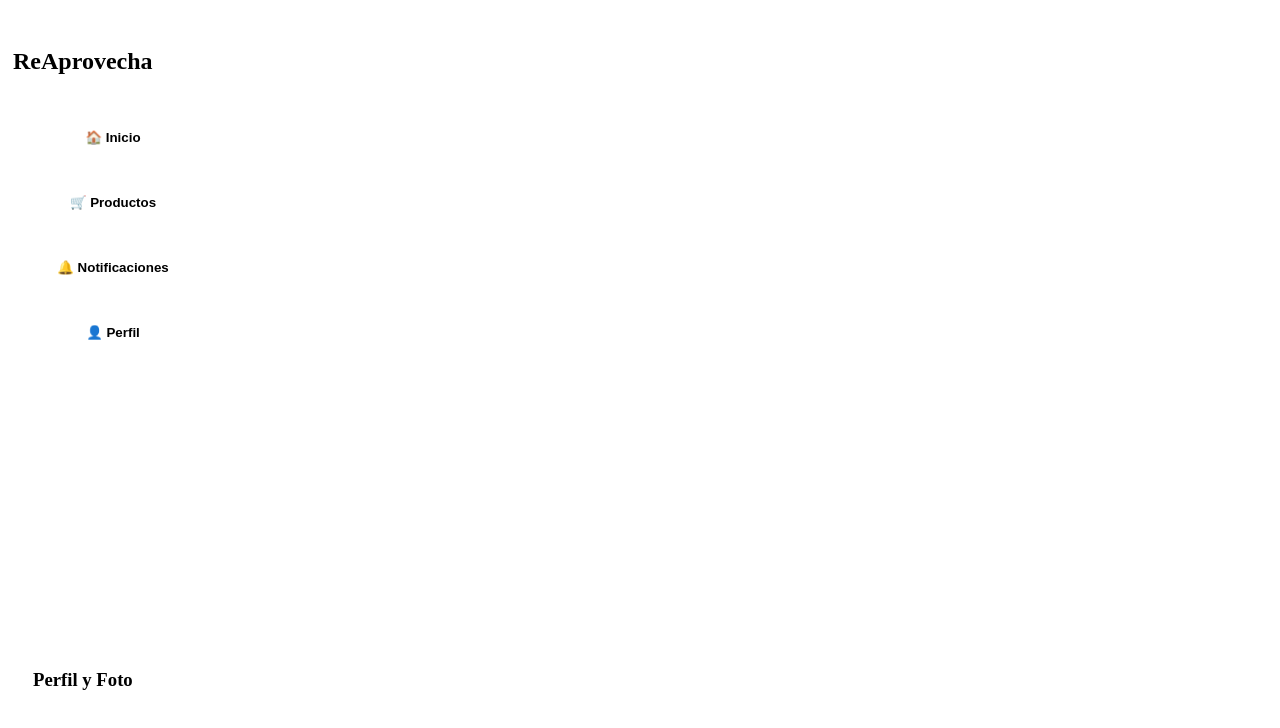
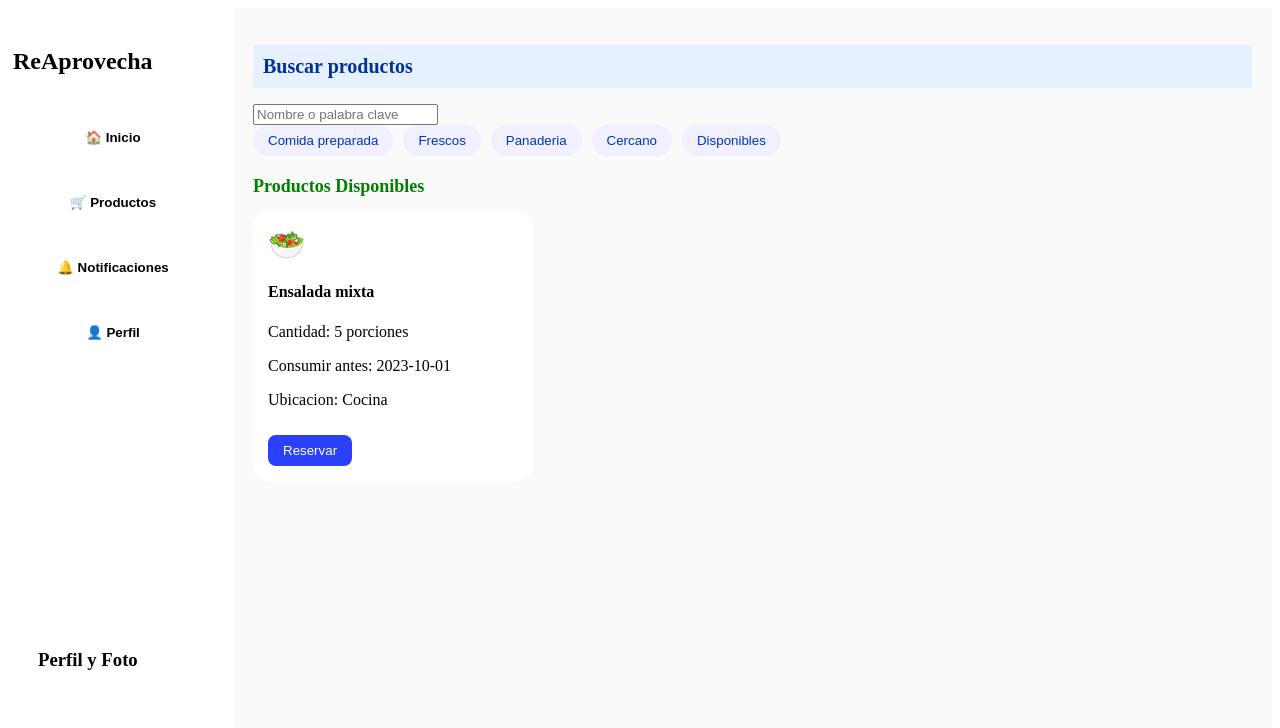
Before and after one commit to L50E02O/AntidesperdicioAlimentos, a React (Vite) app in the folder React/Cliente/: page / in a window 1280 px wide. Both pictures are taken after a click on the button "🛒 Productos". Shown: the top 728 px of the page. Built offline with nearby package versions, Linux system fonts and the light colour scheme.

Commit message:
Boton mercado funciona un poco

```diff
--- a/React/Cliente/src/App.css
+++ b/React/Cliente/src/App.css
@@ -1,7 +1,7 @@
 .App {
   display: flex;
-  flex-direction: column;
-  height: 75vh;
+  flex-direction: row;
+  height: 100vh;
   margin: 0;
   padding: 0;
 }
@@ -28,6 +28,7 @@
   font-weight: bold;
   transition: background-color 0.3s;
   margin-top: 20px;
+  margin-right: 20px;
 }
 
 .dashboard-button:hover {
--- a/React/Cliente/src/App.tsx
+++ b/React/Cliente/src/App.tsx
@@ -1,23 +1,27 @@
 import './App.css';
 import { useState } from 'react';
+import Productos from './Productos';
 
 
 function App() {
-  const [valorInput, setValorInput] = useState("");
+  const [vistaActual, setVistaActual] = useState("Inicio");
   return (
     <div className="App">
       <div className="sidebar">
         <h2>ReAprovecha</h2>
-        <button className="dashboard-button">🏠 Inicio</button>
-        <button className="dashboard-button">🛒 Productos</button>
+        <button className="dashboard-button" onClick={() => setVistaActual("Inicio")}>🏠 Inicio</button>
+        <button className="dashboard-button" onClick={() => setVistaActual("Productos")}>🛒 Productos</button>
         <button className="dashboard-button">🔔 Notificaciones</button>
         <button className="dashboard-button">👤 Perfil</button>
+
+        <div className="presenta-Perfil">
+          <h3>Perfil y Foto</h3>
+        </div>
+
+
       </div>
 
-      <div className="presenta-Perfil">
-          <h3>Perfil y Foto</h3>
-      </div>
-
+      {vistaActual === "Productos" && <Productos />}
     </div>
   )
 }
--- /dev/null
+++ b/React/Cliente/src/Productos.css
@@ -0,0 +1,76 @@
+.Productos-Container {
+    padding: 20px;
+    background-color: #fafafa;
+    flex-grow: 1;
+}
+
+.Titulo-Busqueda {
+    color: #003399;
+    font-size: 20px;
+    background-color: #e7f0ff;
+    padding: 10px
+}
+
+.input-Busqueda {
+    padding: 10px;
+    margin: 10px 0;
+    width: 100%;
+    border: 1px solid #ccc;
+    border-radius: 10px;
+}
+
+.Filtros {
+    display: flex;
+    flex-wrap: wrap;
+    gap: 10px;
+    margin-bottom: 20px;
+}
+
+.Filtros button {
+    padding: 8px 15px;
+    border: none;
+    border-radius: 20px;
+    background-color: #f0f0ff;
+    color: #0033cc;
+    cursor: pointer;
+    transition: background 0.3s;
+}
+
+.Filtros button:hover {
+    background-color: #e0e0ff;
+}
+
+
+.Titulo-Disponibles {
+    color: green;
+    font-size: 18px;
+    margin-bottom: 15px;
+}
+
+.Tarjetas-Productos {
+    display: flex;
+    flex-wrap: wrap;
+    gap: 20px;
+}
+
+.Tarjeta {
+    background: white;
+    border-radius: 15px;
+    padding: 15px;
+    width: 250px;
+    box-shadow: 0 0 10px rgba (0, 0, 0, 0.5);
+}
+
+.Icono {
+    font-size: 30px;
+}
+
+.btn-accion {
+    margin-top: 10px;
+    background-color: #2a40f9;
+    color: white;
+    border: none;
+    padding: 8px 15px;
+    border-radius: 8px;
+    cursor: pointer;
+}
--- /dev/null
+++ b/React/Cliente/src/Productos.tsx
@@ -0,0 +1,45 @@
+import './Productos.css';
+import React from 'react';
+const ProductosEjemplo = [
+    {
+        Nombre: "Ensalada mixta",
+        Cantidad: "5 porciones",
+        fecha: "2023-10-01",
+        Ubicacion: "Cocina",
+        Tipo: "Reservar",
+        icono: "🥗"
+    }
+];
+
+function Productos() {
+    return (
+        <div className="Productos-Container">
+            <h2 className="Titulo-Busqueda">Buscar productos</h2>
+            <input className="Input-Busqueda" placeholder="Nombre o palabra clave" />
+            <div className="Filtros">
+                <button>Comida preparada</button>
+                <button>Frescos</button>
+                <button>Panaderia</button>
+                <button>Cercano</button>
+                <button>Disponibles</button>
+            </div>
+
+            <h3 className="Titulo-Disponibles">Productos Disponibles</h3>
+            <div className="Tarjetas-Productos">
+                {ProductosEjemplo.map((producto, index) => (
+                    <div key={index} className="Tarjeta">
+                        <div className="Icono">{producto.icono}</div>
+                        <h4>{producto.Nombre}</h4>
+                        <p>Cantidad: {producto.Cantidad}</p>
+                        <p>Consumir antes: {producto.fecha}</p>
+                        <p>Ubicacion: {producto.Ubicacion}</p>
+                        <button className="btn-accion">{producto.Tipo}</button>
+                    </div>
+                ))}
+            </div>
+        </div>
+    );
+}
+
+
+export default Productos;
```
